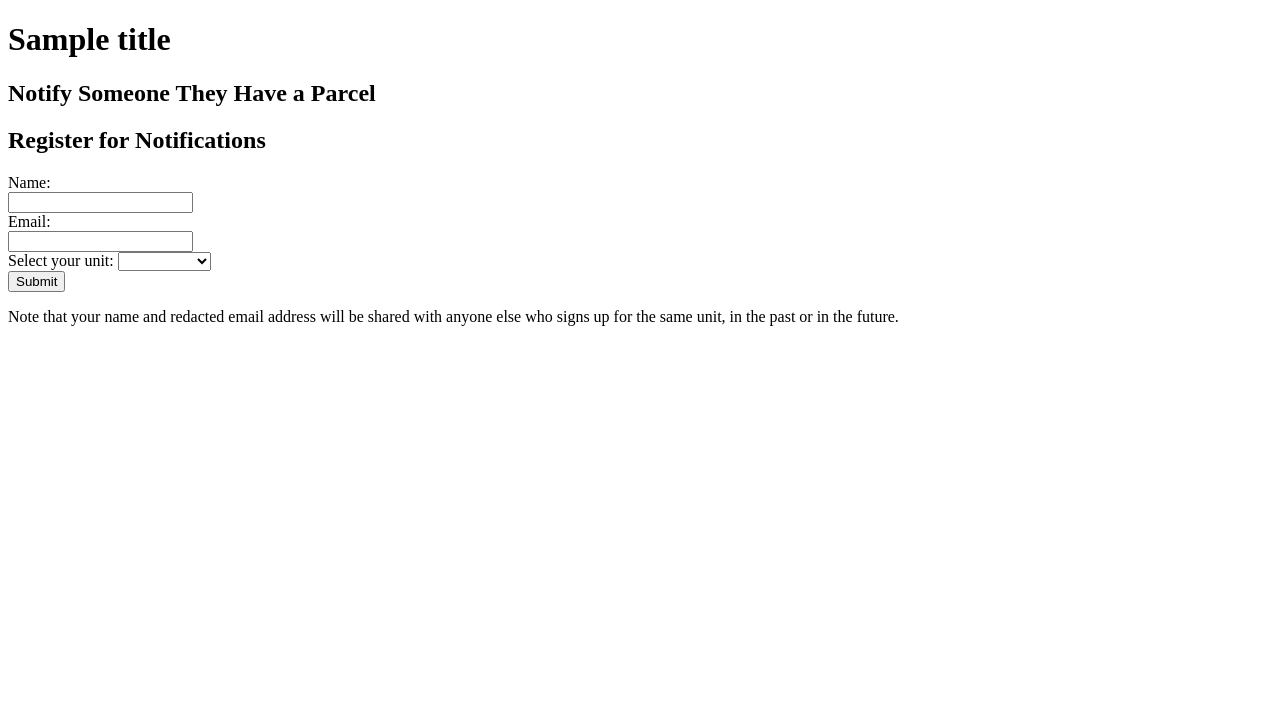
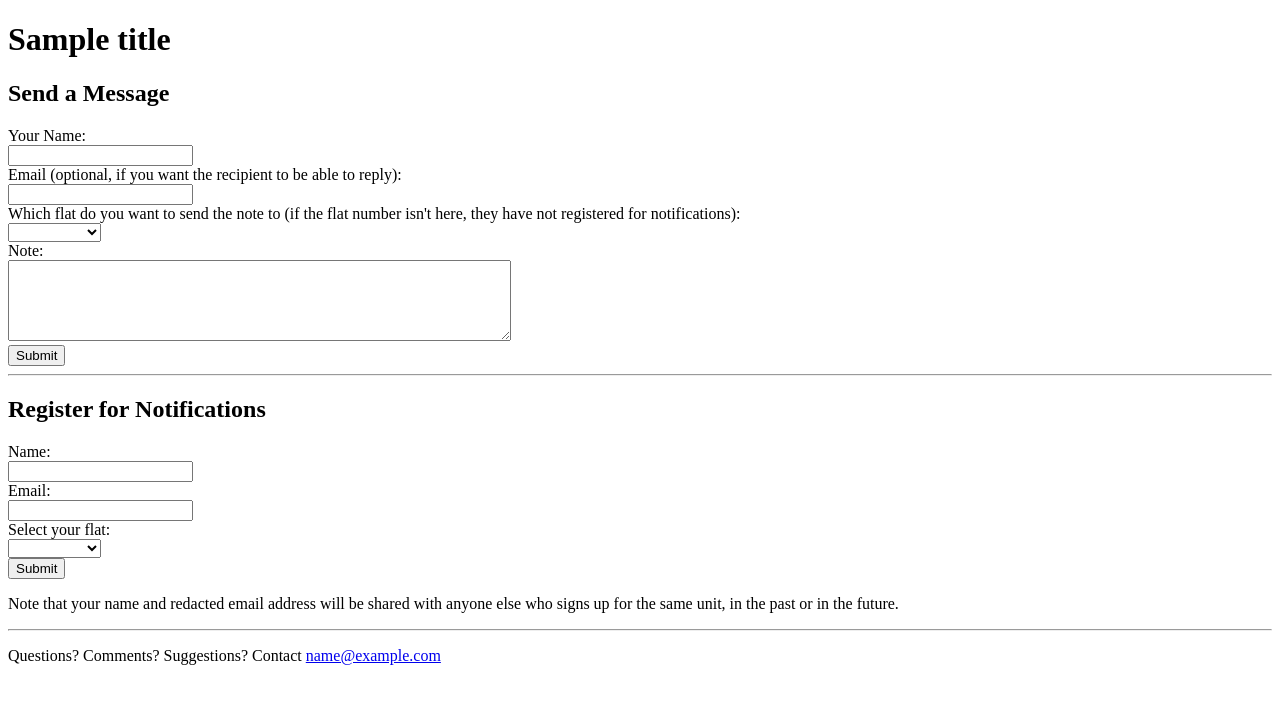
Before and after one commit to matthewlai/Chipmunk, a Flask app: template templates/index.html in a window 1280 px wide. Shown: the top 704 px of the page. Run offline with Flask 2, Linux system fonts and the light colour scheme; the template is opened without the code that fills it: most values are stand-ins (such as "Sample title", 1, 10 or a date in 2020).

Commit message:
Implemented notification sending

```diff
--- a/main.py
+++ b/main.py
@@ -61,13 +61,16 @@ def close_connection(exception):
     db.close()
 
 
-def SendEmail(email, subject, content):
+def SendEmail(email, subject, content, replyto = None):
   message = EmailMessage()
   message.set_content(content)
   message['Subject'] = subject
   message['From'] = config.SENDER_EMAIL
   message['To'] = email
   message['Date'] = formatdate()
+
+  if replyto is not None and '@' in replyto:
+    message['Reply-To'] = replyto
 
   context = ssl.create_default_context()
   if config.SMTP_MODE == "" or config.SMTP_MODE == "STARTTLS":
@@ -102,6 +105,11 @@ def GetAllValidatedRegistrants(unit):
   return result.fetchall()
 
 
+def GetAllRegisteredUnits():
+  result = get_db().execute('SELECT DISTINCT unit FROM registration WHERE validated = 1 ORDER BY unit')
+  return [ row[0] for row in result.fetchall() ]
+
+
 def RedactEmail(email):
   parts = email.split('@')
   if len(parts[0]) < 2:
@@ -116,7 +124,6 @@ def SendRegistrationListEmails(unit):
   all_reg_str = ''
   for (name, email) in all_registrants:
     all_reg_str += '{} <{}>\n'.format(name, RedactEmail(email))
-  app.logger.debug(all_reg_str)
 
   for (name, email) in all_registrants:
     subject = '{} Registration Updated'.format(config.INSTALLATION_NAME)
@@ -138,6 +145,9 @@ def HandleSignup(name, email, unit):
   if name == '':
     raise ValueError("Name is empty")
 
+  name = name[0:config.MAX_NAME_LENGTH]
+  email = email[0:config.MAX_EMAIL_LENGTH]
+
   if not unit in config.UNITS:
     raise ValueError("{} is invalid. Unless you are trying to break the program, this "
                      "shouldn't happen. Please contact {}.".format(unit, config.CONTACT_EMAIL))
@@ -155,49 +165,93 @@ def HandleSignup(name, email, unit):
   # either a typo (but still valid), or something malicious. Nothing we can do for a
   # typo, and the SMTP server should check for bad addresses. We don't need to courtesy-
   # check for the user here.
-  validation_token = secrets.token_urlsafe(16)
+  validation_token = secrets.token_urlsafe(32)
   SendValidationEmail(name, email, unit, validation_token)
 
   get_db().execute('INSERT INTO registration (name, email, unit, validated, validation_token) '
                    'VALUES (?, ?, ?, ?, ?)', (name, email, unit, False, validation_token))
 
-  app.logger.debug("Signing up: {} <{}>: {}".format(name, email, unit))
+  app.logger.info("Signing up: {} <{}>: {}".format(name, email, unit))
 
+
+def HandleNotify(sender_name, sender_email, unit, note):
+  if not sender_name:
+    raise ValueError("Name not specified")
+  if not unit:
+    raise ValueError("Unit not specified")
+  if not note:
+    raise ValueError("Note not specified")
+
+  if not sender_email or not '@' in sender_email:
+    sender_email = ""
+
+  sender_name = sender_name[0:config.MAX_NAME_LENGTH]
+  sender_email = sender_email[0:config.MAX_EMAIL_LENGTH]
+  note = note[0:config.MAX_NOTE_LENGTH]
+
+  sender_name = sender_name.strip()
+  if sender_name == '':
+    raise ValueError("Sender not specified")
+  if not unit in GetAllRegisteredUnits():
+    raise ValueError("Unit is invalid")
+  if note == "":
+    raise ValueError("Note is blank")
+
+  registrants = GetAllValidatedRegistrants(unit)
+  for (name, email) in registrants:
+    subject = '{} Email Notification'.format(config.INSTALLATION_NAME)
+    content = config.NOTIFICATION_EMAIL_TEMPLATE.format(
+        name=name, installation_name=config.INSTALLATION_NAME, unit=unit,
+        sender_name=sender_name, sender_email=sender_email, content=note,
+        contact_email=config.CONTACT_EMAIL)
+    SendEmail(email, subject, content, replyto=sender_email)
+
+  app.logger.info("Notify: {} <{}>: [{}] {}".format(sender_name, sender_email, unit, note[0:256]))
 
 @app.route('/')
 def index():
   return render_template('index.html',
                          title=config.INSTALLATION_NAME,
-                         units=config.UNITS)
+                         units=config.UNITS,
+                         registered_units=GetAllRegisteredUnits(),
+                         max_name_length=config.MAX_NAME_LENGTH,
+                         max_email_length=config.MAX_EMAIL_LENGTH,
+                         max_note_length=config.MAX_NOTE_LENGTH,
+                         contact_email=config.CONTACT_EMAIL)
 
 
-@app.route('/signup', methods=['GET', 'POST'])
+@app.route('/signup', methods=['POST'])
 def signup():
-  if request.method == 'POST':
-    try:
-      HandleSignup(request.form['name'], request.form['email'], request.form['unit'])
-      flash("Successfully signed up for notification. "
-            "You should receive an email shortly to confirm your email address. "
-            "Check your spam folder if not.")
-    except ValueError as e:
-      flash(str(e))
-    except smtplib.SMTPRecipientsRefused as e:
-      flash("Failed to send validation email: {}".format(e))
-    except smtplib.SMTPException as e:
-      app.logger.error("Sending email failed: {}".format(e))
-      flash("Failed to send validation email due to server error. Contact admin.")
+  try:
+    HandleSignup(request.form['name'], request.form['email'], request.form['unit'])
+    flash("Successfully signed up for notification. "
+          "You should receive an email shortly to confirm your email address. "
+          "Check your spam folder if not.")
+  except ValueError as e:
+    flash(str(e))
+  except smtplib.SMTPRecipientsRefused as e:
+    flash("Failed to send validation email: {}".format(e))
+  except smtplib.SMTPException as e:
+    app.logger.error("Sending email failed: {}".format(e))
+    flash("Failed to send validation email due to server error. Contact admin.")
   return redirect(url_for('index'))
 
 
 @app.route('/notify', methods=['POST'])
 def notify():
+  try:
+    HandleNotify(request.form['name'], request.form['email'], request.form['unit'], request.form['note'])
+    flash("Note successfully sent to users registered for {}".format(request.form['unit']))
+  except ValueError as e:
+    flash(str(e))
   return redirect(url_for('index'))
 
 
 @app.route('/validate/<token>')
 def validate(token):
   try:
-    result = get_db().execute('SELECT rowid, name, email, unit FROM registration WHERE validation_token = ? LIMIT 1', (token,))
+    result = get_db().execute('SELECT rowid, name, email, unit FROM registration '
+                              'WHERE validation_token = ? LIMIT 1', (token,))
     result = result.fetchall()
     if not result:
       raise ValueError()
--- a/templates/index.html
+++ b/templates/index.html
@@ -27,14 +27,31 @@
         <div class="messages"><p>{{ messages[0] }}</p></div>
       {% endif %}
     {% endwith %}
-    <h2>Notify Someone They Have a Parcel</h2>
+    <h2>Send a Message</h2>
+    <form action="{{ url_for('notify') }}" method="post">
+      Your Name:<br />
+      <input type="text" name="name" maxlength="{{ max_name_length }}"><br />
+      Email (optional, if you want the recipient to be able to reply):<br />
+      <input type="email" name="email" maxlength="{{ max_email_length }}" optional><br />
+      <label for="unit">Which flat do you want to send the note to (if the flat number isn't here, they have not registered for notifications):</label><br />
+      <select id="unit" name="unit">
+        <option value="none"></option>
+        {% for unit in registered_units %}
+          <option value="{{ unit }}">{{ unit }}</option>
+        {% endfor %}
+      </select><br />
+      Note:<br />
+      <textarea rows="5" cols="60" name="note" maxlength="{{ max_note_length }}"></textarea><br />
+      <input type="submit"><br />
+    </form>
+    <hr />
     <h2>Register for Notifications</h2>
     <form action="{{ url_for('signup') }}" method="post">
       Name:<br />
-      <input type="text" name="name"><br />
+      <input type="text" name="name" maxlength="{{ max_name_length }}"><br />
       Email:<br />
-      <input type="email" name="email"><br />
-      <label for="unit">Select your unit:</label>
+      <input type="email" name="email" maxlength="{{ max_email_length }}"><br />
+      <label for="unit">Select your flat:</label><br />
       <select id="unit" name="unit">
         <option value="none"></option>
         {% for unit in units %}
@@ -45,5 +62,7 @@
     </form>
     <p>Note that your name and redacted email address will be shared with anyone else who
     signs up for the same unit, in the past or in the future.</p>
+    <hr />
+    <p>Questions? Comments? Suggestions? Contact <a href="mailto:{{ contact_email }}">{{ contact_email }}</a></p>
   </body>
 </html>
```
Also changed, not shown: config_example.py (+23 -0 lines), 3 other files.
